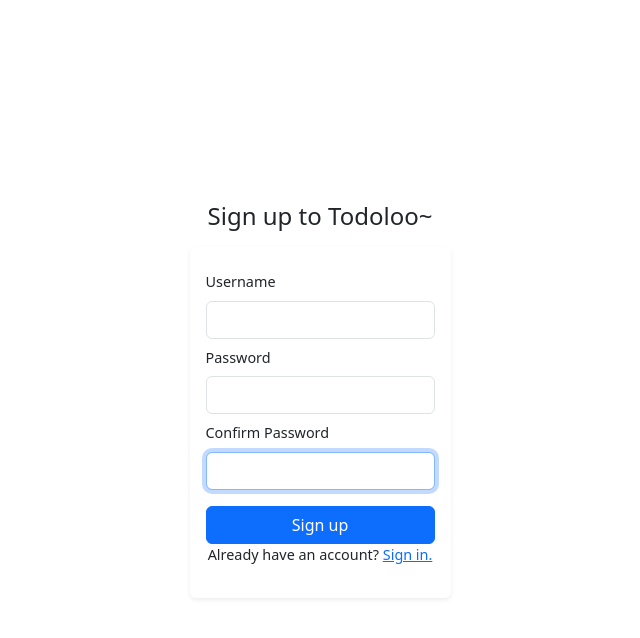
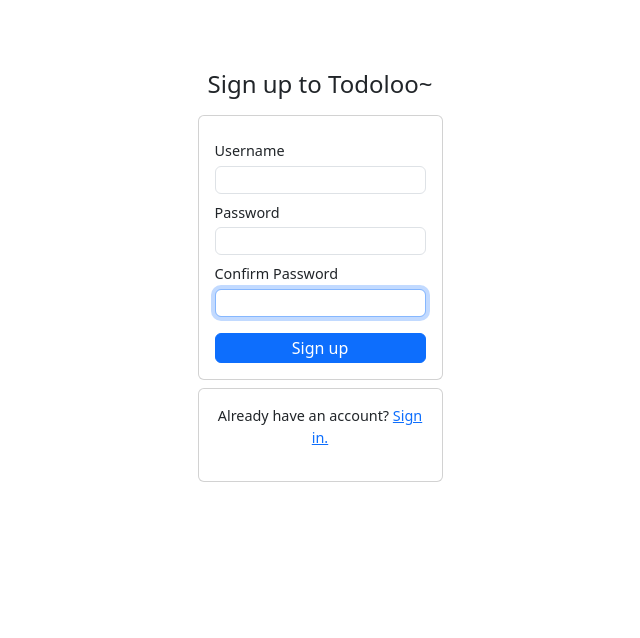
Before and after one commit to sappoPrivy/Simple_fullstack_webapplication_with_authentication, a React (Vite) app in the folder frontend/: page /register in a window 1280 px wide. Shown: the top 638 px of the page, without its empty margins (320-960 px from the left). Built offline with nearby package versions, Linux system fonts and the light colour scheme.

Commit message:
Style completed

```diff
--- a/frontend/src/App.css
+++ b/frontend/src/App.css
@@ -0,0 +1,3 @@
+.vh-70 {
+    height: 70vh;
+}
--- a/frontend/src/components/Button.tsx
+++ b/frontend/src/components/Button.tsx
@@ -1,4 +1,5 @@
 import React from "react";
+import "/home/sappo/simple_fullstack_app/frontend/src/styles/Button.css";
 
 interface Props {
   children: string;
@@ -11,7 +12,9 @@ export const Button = ({ children, color, type, onClick }: Props) => {
   return (
     <button
       type={type}
-      className={"btn btn-" + color + " btn-block w-100 mt-3"}
+      className={
+        "btn btn-" + color + " btn-block w-100 mt-3 custom-size fw-medium"
+      }
       onClick={onClick}
     >
       {children}
--- a/frontend/src/components/CardBox.tsx
+++ b/frontend/src/components/CardBox.tsx
@@ -8,7 +8,7 @@ interface Props {
 export const CardBox = ({ children /*, heading*/ }: Props) => {
   return (
     <>
-      <div className="card border-0 shadow-sm">
+      <div className="card border-1 m-2">
         <div className="card-body">{children}</div>
       </div>
     </>
--- a/frontend/src/components/InputField.tsx
+++ b/frontend/src/components/InputField.tsx
@@ -1,4 +1,5 @@
 import React from "react";
+import "/home/sappo/simple_fullstack_app/frontend/src/styles/InputField.css";
 
 interface Props {
   id: string;
@@ -11,12 +12,12 @@ interface Props {
 export const InputField = ({ id, type, label, value, onChange }: Props) => {
   return (
     <div className="form-group mt-2">
-      <label className="mb-2">{label}</label>
+      <label className="mb-1">{label}</label>
       <input
         type={type}
         id={id}
         value={value}
-        className="form-control"
+        className="form-control custom-field-size"
         onChange={onChange}
         required
         autoFocus
--- a/frontend/src/main.tsx
+++ b/frontend/src/main.tsx
@@ -2,6 +2,7 @@ import { StrictMode } from "react";
 import { createRoot } from "react-dom/client";
 import App from "./App.tsx";
 import "bootstrap/dist/css/bootstrap.css";
+import "/home/sappo/simple_fullstack_app/frontend/src/App.css";
 import { BrowserRouter } from "react-router-dom";
 
 createRoot(document.getElementById("root")!).render(
--- a/frontend/src/pages/Login.tsx
+++ b/frontend/src/pages/Login.tsx
@@ -45,7 +45,7 @@ export const Login = () => {
   };
 
   return (
-    <div className="d-flex align-items-center vh-100">
+    <div className="d-flex align-items-center vh-70">
       <div className="container">
         <div className="row justify-content-center">
           <div className="col-xl-3 col-lg-4 col-md-6 col-7">
@@ -75,6 +75,8 @@ export const Login = () => {
                   Sign in
                 </Button>
               </form>
+            </CardBox>
+            <CardBox>
               <p className="text-center">
                 New to Todoloo~? <Link to="/register">Sign up.</Link>
               </p>
--- a/frontend/src/pages/Register.tsx
+++ b/frontend/src/pages/Register.tsx
@@ -45,7 +45,7 @@ export const Register = () => {
   };
 
   return (
-    <div className="d-flex align-items-center vh-100">
+    <div className="d-flex align-items-center vh-70">
       <div className="container">
         <div className="row justify-content-center">
           <div className="col-xl-3 col-lg-4 col-md-6 col-7">
@@ -82,6 +82,8 @@ export const Register = () => {
                   Sign up
                 </Button>
               </form>
+            </CardBox>
+            <CardBox>
               <p className="text-center">
                 Already have an account? <Link to="/">Sign in.</Link>
               </p>
--- a/frontend/src/styles/Alert.css
+++ b/frontend/src/styles/Alert.css
@@ -1,8 +1,8 @@
 body{
-  font-size: 0.9rem !important;
+font-size: 0.9rem !important;
 }
 
 .btn-close.custom-size {
-  font-size: 0.6em;
-  margin-top: 0.3em;
+font-size: 0.6em;
+margin-top: 0.3em;
 }
--- /dev/null
+++ b/frontend/src/styles/Button.css
@@ -0,0 +1,6 @@
+.btn-block.custom-size{
+    height: 1.9rem;
+    display: flex;
+    align-items: center;
+    justify-content: center;
+}
--- /dev/null
+++ b/frontend/src/styles/InputField.css
@@ -0,0 +1,3 @@
+.form-control.custom-field-size{
+    height: 1.75rem;
+}
```
